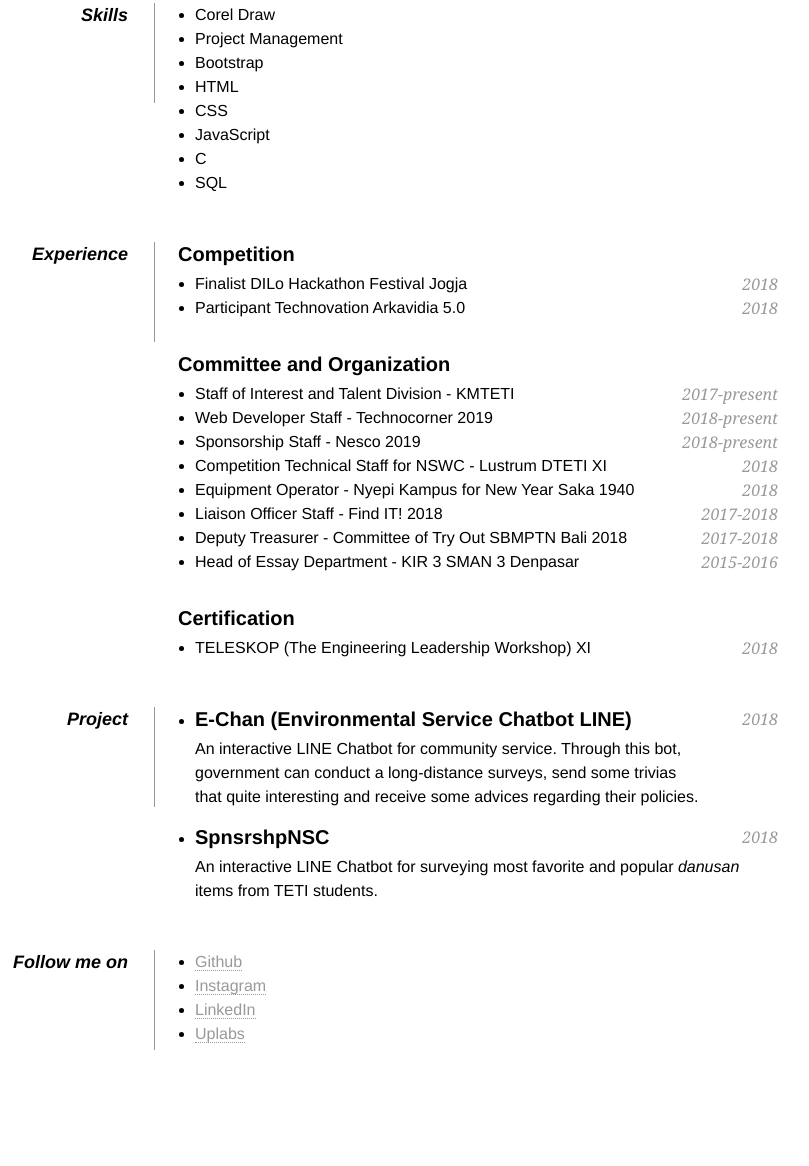
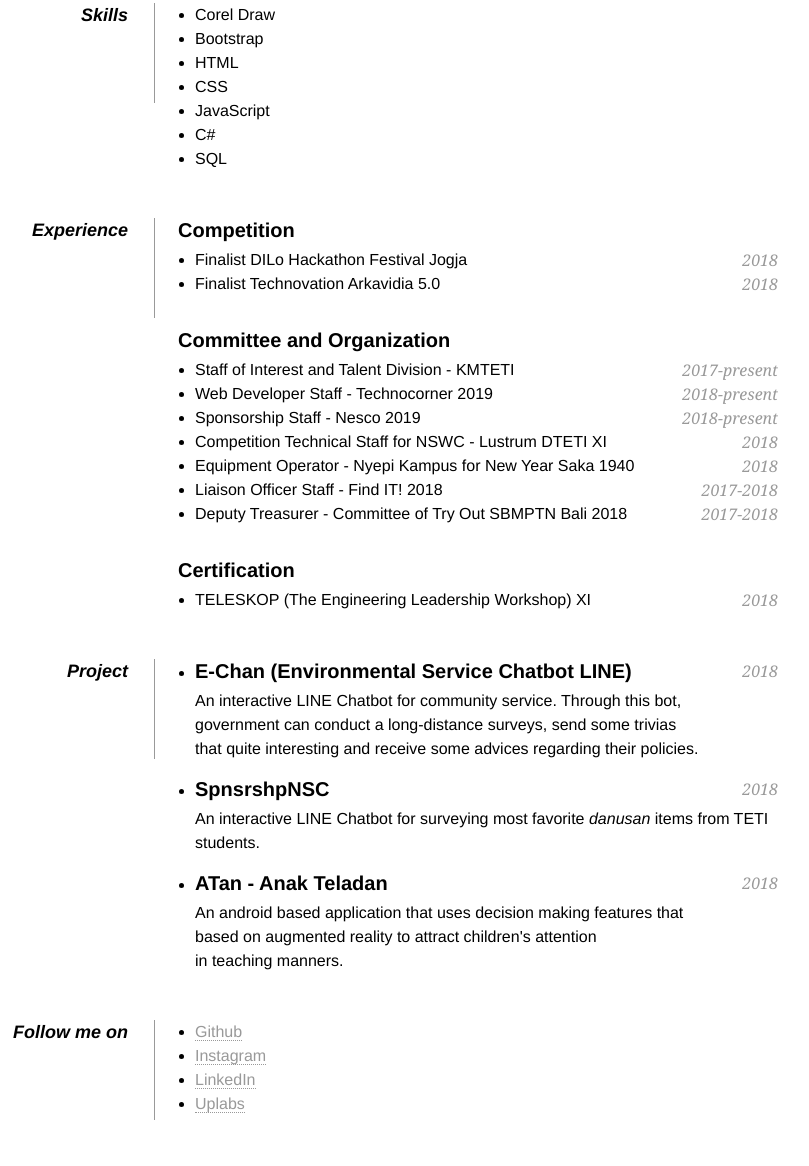
Before and after one commit to AlbertusPradana/AlbertusPradana.github.io, a plain HTML site: page index.html in a window 1280 px wide. Shown: the part 571-1737 px from the top of the page, without its empty margins (262-1071 px from the left). Drawn offline with Linux system fonts and the light colour scheme.

Commit message:
update arkav
arkav

```diff
--- a/index.html
+++ b/index.html
@@ -73,12 +73,11 @@
             <dd>
                 <ul>
                     <li>Corel Draw</li>
-                    <li>Project Management</li>
                     <li>Bootstrap</li>
                     <li>HTML</li>
                     <li>CSS</li>
 					<li>JavaScript</li>
-					<li>C</li>
+					<li>C#</li>
 					<li>SQL</li>
 				</ul>
             </dd>
@@ -90,7 +89,7 @@
                 <h2>Competition</h2>
 			    <ul>
                     <li>Finalist DILo Hackathon Festival Jogja <span>2018</span></li>
-                    <li>Participant Technovation Arkavidia 5.0 <span>2018</span></li>
+                    <li>Finalist Technovation Arkavidia 5.0 <span>2018</span></li>
                 </ul>
                 <h2>Committee and Organization</h2>
                 <ul>
@@ -101,7 +100,6 @@
                     <li>Equipment Operator - Nyepi Kampus for New Year Saka 1940<span>2018</span></li>
                     <li>Liaison Officer Staff - Find IT! 2018 <span>2017-2018</span></li>
                     <li>Deputy Treasurer - Committee of Try Out SBMPTN Bali 2018<span>2017-2018</span></li>
-				    <li>Head of Essay Department - KIR 3 SMAN 3 Denpasar<span>2015-2016</span></li>
                 </ul>
                 <h2>Certification</h2>
                 <ul>
@@ -123,7 +121,13 @@
                 <li>
                     <h2>SpnsrshpNSC<span>2018</span></h2>
                 </li>
-                <p>An interactive LINE Chatbot for surveying most favorite and popular <i>danusan</i> items from TETI students.</p>
+                <p>An interactive LINE Chatbot for surveying most favorite <i>danusan</i> items from TETI students.</p>
+                <li>
+                    <h2>ATan - Anak Teladan<span>2018</span></h2>
+                </li>
+                <p>An android based application that uses decision making features that <br>
+                    based on augmented reality to attract children's attention <br>
+                    in teaching manners.</p>
 			</ul>
 			</dd>
             <dd class="clear"></dd>
```
